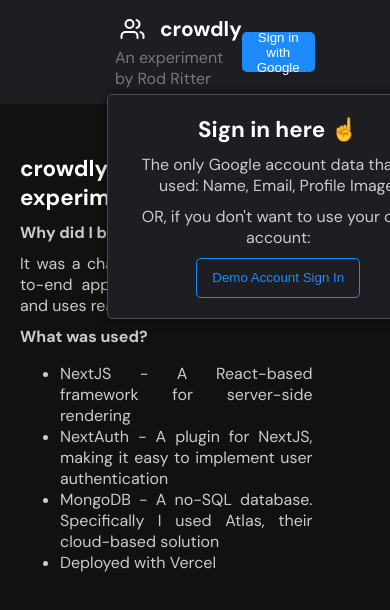
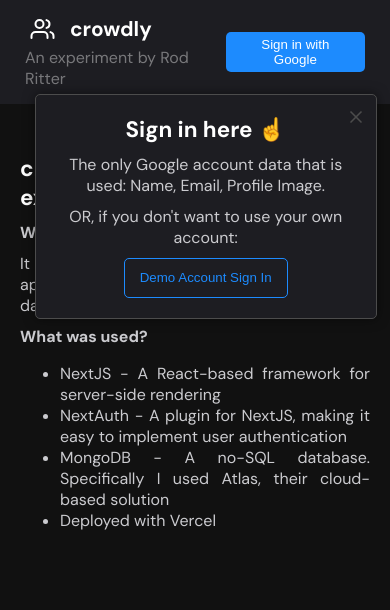
Before and after one commit to RodRitter/social-media-concept, a Next.js app: page / in a window 390 px wide. Shown: the top 610 px of the page. Built offline with nearby package versions, Linux system fonts and the light colour scheme; no server answers.

Commit message:
feat: responsive changes

```diff
--- a/containers/Header.js
+++ b/containers/Header.js
@@ -18,7 +18,7 @@
 const HeaderInner = styled.div`
     max-width: 1200px;
     margin: 0 auto;
-    padding: 0 100px;
+    padding: 0 10px;
     display: flex;
     justify-content: space-between;
     align-items: center;
@@ -51,6 +51,12 @@
     align-items: center;
 `;
 
+const StyledBadgeProfile = styled(BadgeProfile)`
+    @media screen and (max-width: 1000px) {
+        display: none;
+    }
+`;
+
 const SignOutButton = styled(Button)`
     margin-right: 20px;
 `;
@@ -78,6 +84,7 @@
     left: 50%;
     transform: translateX(-50%);
     width: 300px;
+    transition: all linear 0.1s;
     animation: ${tooltipBounce} 1.5s ease-in-out infinite;
 
     > p {
@@ -90,6 +97,10 @@
                 color: ${({ theme }) => theme.text};
             }
         }
+    }
+
+    @media screen and (max-width: 1400px) {
+        left: -20px;
     }
 `;
 
@@ -160,7 +171,7 @@
                         )}
 
                         {session ? (
-                            <BadgeProfile
+                            <StyledBadgeProfile
                                 img={session.user.image}
                                 topText={session.user.name}
                                 bottomText={
--- a/pages/feed.js
+++ b/pages/feed.js
@@ -18,10 +18,15 @@
 const InnerWrapper = styled.div`
     max-width: 1200px;
     margin: 0 auto;
+    padding: 0 20px;
     display: flex;
 
     > div {
         padding: 10px;
+    }
+
+    @media screen and (max-width: 1000px) {
+        flex-direction: column;
     }
 `;
 
--- a/pages/index.js
+++ b/pages/index.js
@@ -32,6 +32,10 @@
     > div {
         padding: 10px 20px;
         width: 75%;
+
+        @media screen and (max-width: 1000px) {
+            width: 100%;
+        }
     }
 `;
 
```
